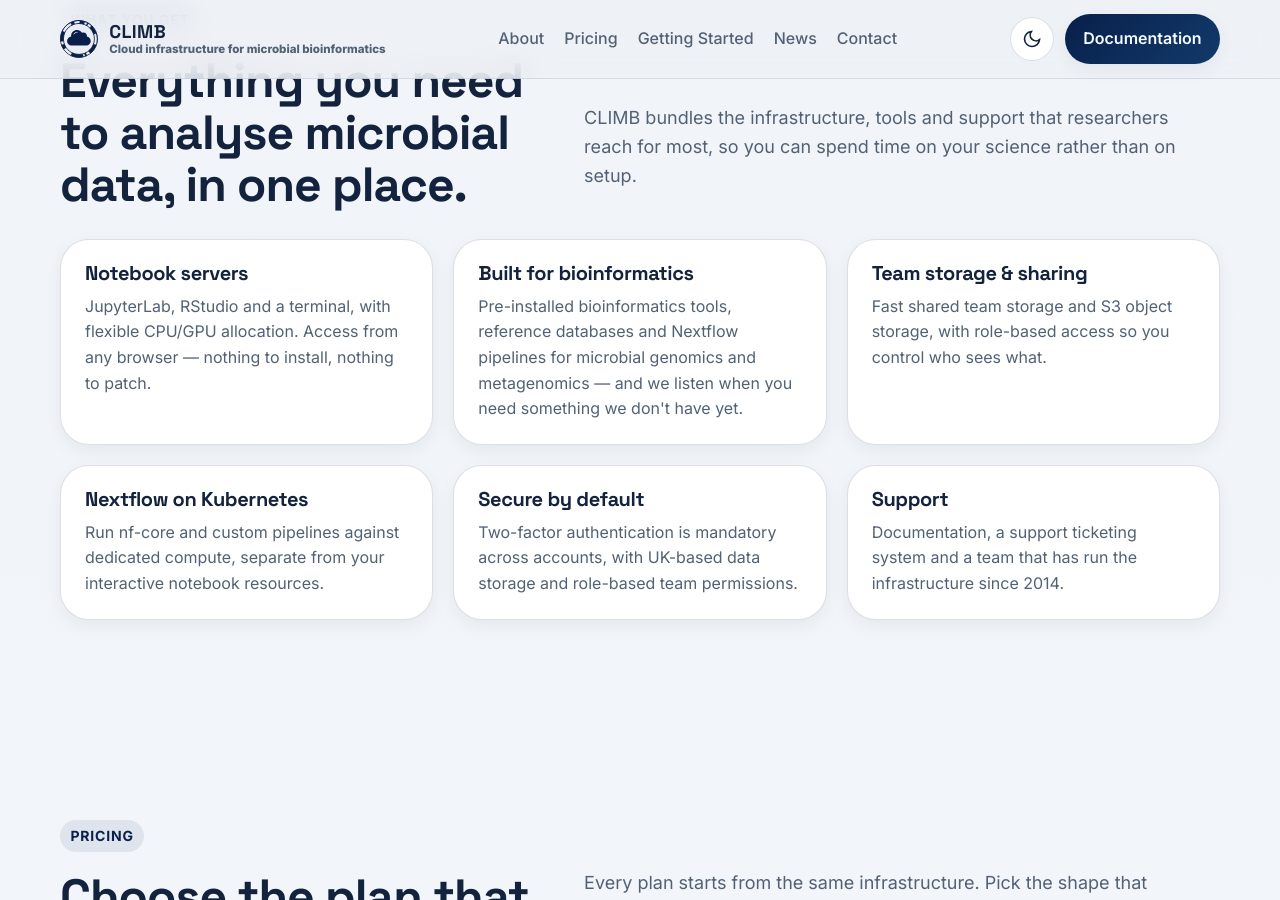
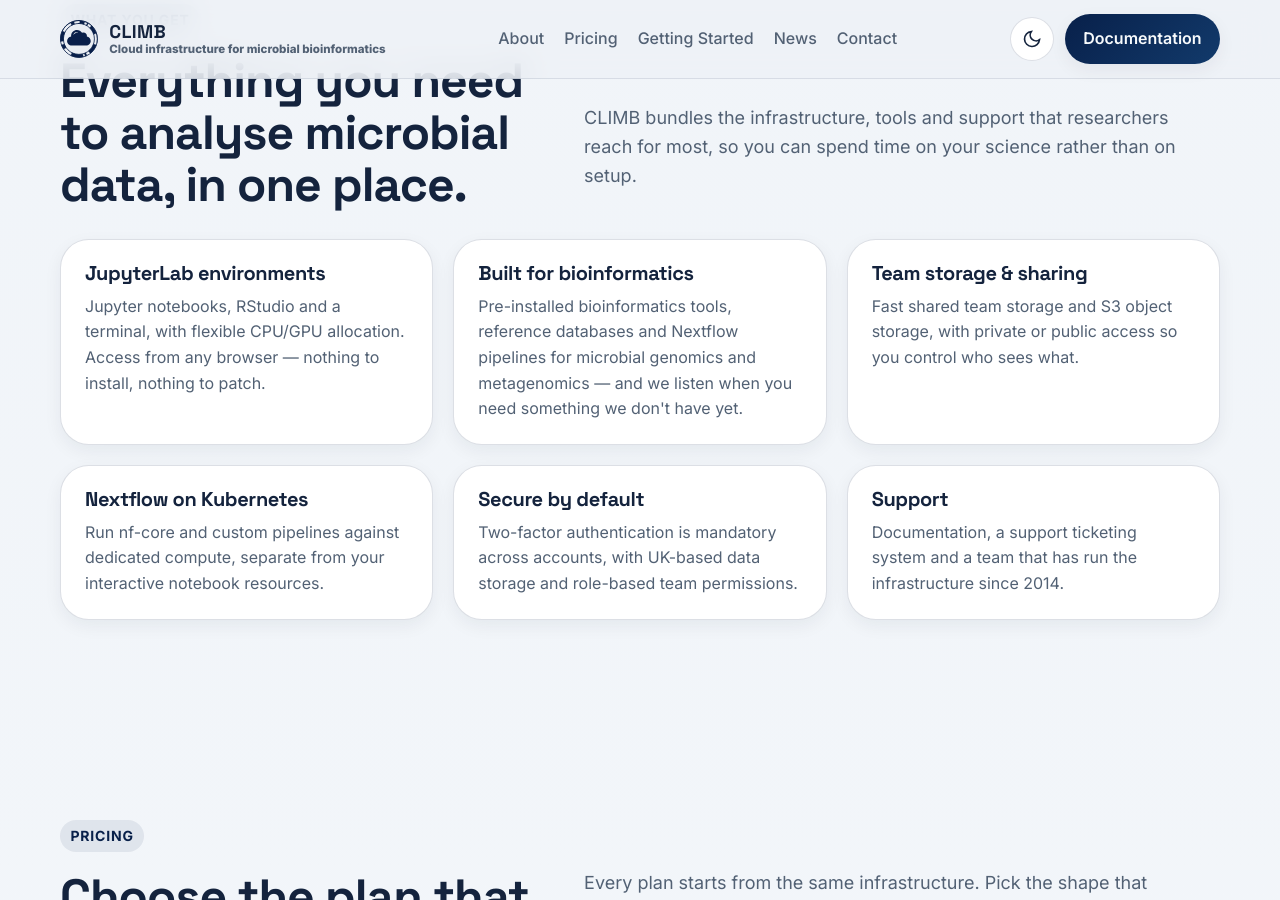
Before and after one commit to MRC-CLIMB/website, a Jekyll site: the page built from index.md, in a window 1280 px wide and 900 px high, scrolled down 1925 px. Built offline with Jekyll 4.4.1, drawn with Linux system fonts in a browser that asks for light colours.

Commit message:
Update index.md

```diff
--- a/index.md
+++ b/index.md
@@ -70,8 +70,8 @@
     </div>
     <div class="grid-3">
       <div class="card">
-        <h3>Notebook servers</h3>
-        <p>JupyterLab, RStudio and a terminal, with flexible CPU/GPU allocation. Access from any browser — nothing to install, nothing to patch.</p>
+        <h3>JupyterLab environments</h3>
+        <p>Jupyter notebooks, RStudio and a terminal, with flexible CPU/GPU allocation. Access from any browser — nothing to install, nothing to patch.</p>
       </div>
       <div class="card">
         <h3>Built for bioinformatics</h3>
@@ -79,7 +79,7 @@
       </div>
       <div class="card">
         <h3>Team storage &amp; sharing</h3>
-        <p>Fast shared team storage and S3 object storage, with role-based access so you control who sees what.</p>
+        <p>Fast shared team storage and S3 object storage, with private or public access so you control who sees what.</p>
       </div>
       <div class="card">
         <h3>Nextflow on Kubernetes</h3>
```
